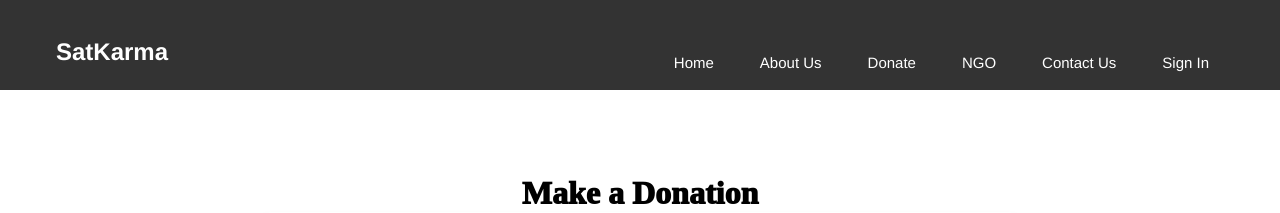
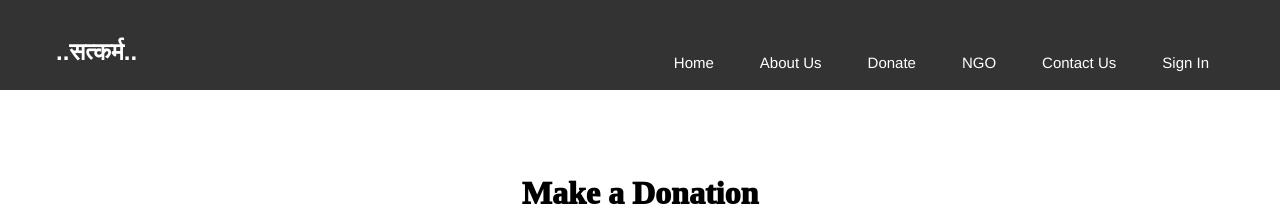
Before and after one commit to ayushdhanbhar/Web-Development, a Flask app: template templates/transaction.html in a window 1280 px wide. Shown: the top 213 px of the page. Run offline with Flask 3, Linux system fonts and the light colour scheme; the template is opened without the code that fills it, so the values that code supplies are empty; some libraries are stand-ins or nearby versions.

Commit message:
change the transaction

```diff
--- a/templates/transaction.html
+++ b/templates/transaction.html
@@ -77,7 +77,7 @@
         <nav class="navbar">
             <div class="cont">
                 <div class="logo">
-                    <a href="#">SatKarma</a>
+                    <a href="">..सत्कर्म..</a>
                 </div>
 
                 <ul class="nav-links">
```
Also changed, not shown: static/images/p56.jpg (added).
